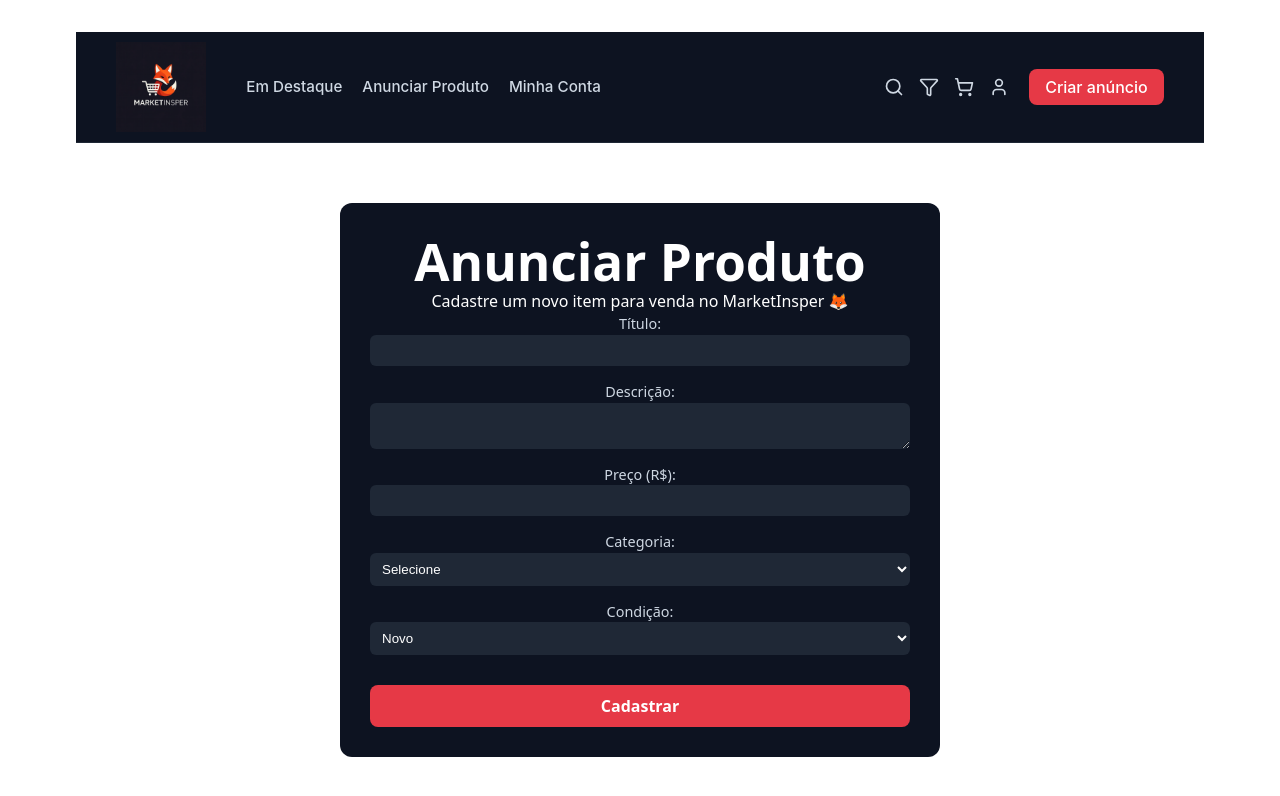
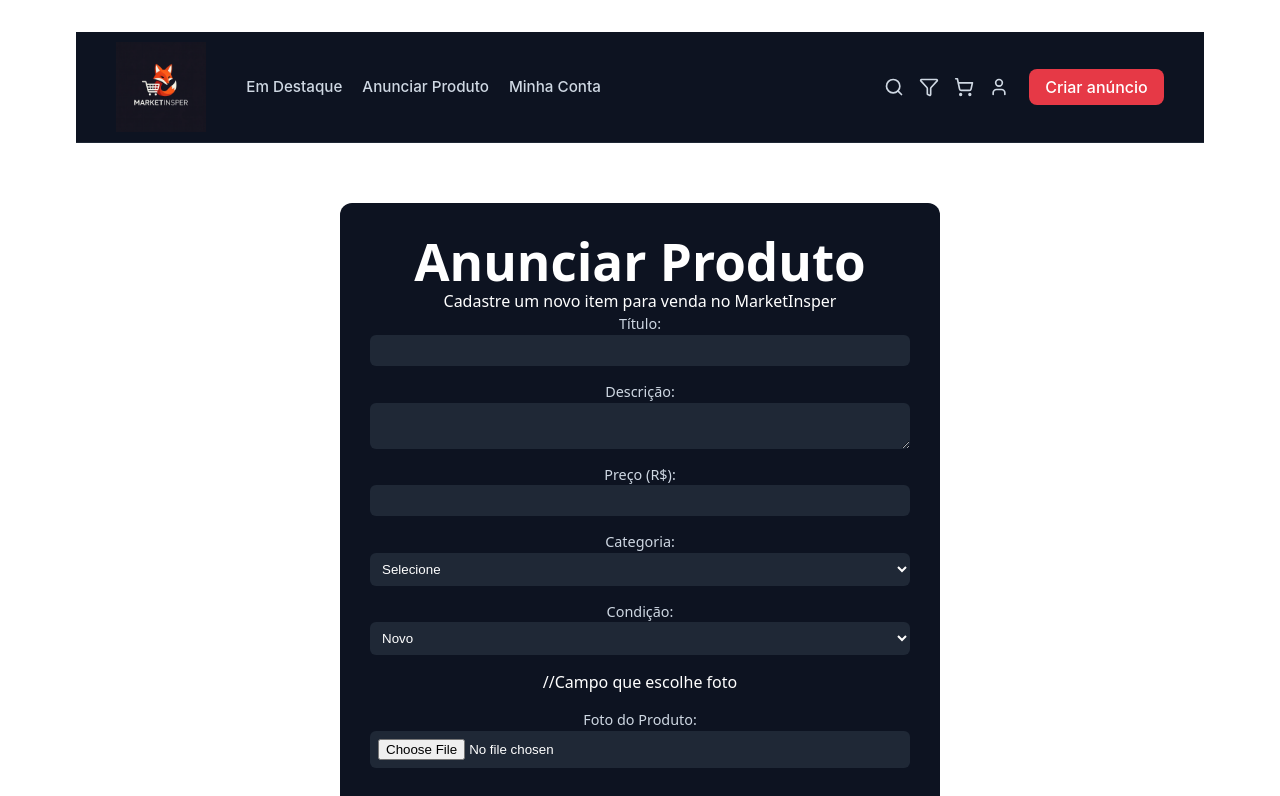
Before and after one commit to insper-classroom/20252-progeficaz-projeto-final-frontend-market-place-insper-front, a React (Vite) app: page /anunciar in a window 1280 px wide. Shown: the top 796 px of the page. Built offline with nearby package versions, Linux system fonts and the light colour scheme.

Commit message:
add cadastro de produtos

```diff
--- a/src/components/Anunciar/anunciar.jsx
+++ b/src/components/Anunciar/anunciar.jsx
@@ -8,17 +8,23 @@ export default function Anunciar() {
     price: "",
     category: "",
     condition: "Novo",
+    image: null,
   });
 
   const [mensagem, setMensagem] = useState("");
   const [erro, setErro] = useState("");
 
-  // Atualiza o estado do formulário conforme o usuário digita
+  // Atualiza os campos do formulário
   const handleChange = (e) => {
-    setFormData({ ...formData, [e.target.name]: e.target.value });
+    const { name, value, files } = e.target;
+    if (name === "image") {
+      setFormData({ ...formData, image: files[0] });
+    } else {
+      setFormData({ ...formData, [name]: value });
+    }
   };
 
-  // Envia o produto para o backend
+  // Envia o produto pro backend
   const handleSubmit = async (e) => {
     e.preventDefault();
     setMensagem("");
@@ -26,15 +32,23 @@ export default function Anunciar() {
 
     try {
       const base = import.meta.env.VITE_API_URL || "http://localhost:5000";
-      const token = localStorage.getItem("token"); // JWT salvo após login
+      const token = localStorage.getItem("token"); // precisa estar logado!
+
+      // Monta o corpo do formulário com arquivo
+      const data = new FormData();
+      data.append("title", formData.title);
+      data.append("description", formData.description);
+      data.append("price", formData.price);
+      data.append("category", formData.category);
+      data.append("condition", formData.condition);
+      data.append("image", formData.image);
 
       const response = await fetch(`${base}/`, {
         method: "POST",
         headers: {
-          "Content-Type": "application/json",
-          "Authorization": `Bearer ${token}`,
+          Authorization: `Bearer ${token}`,
         },
-        body: JSON.stringify(formData),
+        body: data, // FormData, não JSON
       });
 
       if (!response.ok) {
@@ -42,9 +56,9 @@ export default function Anunciar() {
         throw new Error(errorData.error || "Erro ao criar o produto");
       }
 
-      const data = await response.json();
+      const result = await response.json();
       setMensagem(`✅ Produto "${formData.title}" criado com sucesso!`);
-      console.log("Resposta da API:", data);
+      console.log("Imagem salva em:", result.image_url);
 
       // limpa os campos
       setFormData({
@@ -53,16 +67,17 @@ export default function Anunciar() {
         price: "",
         category: "",
         condition: "Novo",
+        image: null,
       });
     } catch (err) {
-      setErro(`❌ ${err.message}`);
+      setErro(`${err.message}`);
     }
   };
 
   return (
     <div className="anunciar-container">
       <h1>Anunciar Produto</h1>
-      <p>Cadastre um novo item para venda no MarketInsper 🦊</p>
+      <p>Cadastre um novo item para venda no MarketInsper</p>
 
       <form onSubmit={handleSubmit} className="anunciar-form">
         <label>
@@ -126,6 +141,18 @@ export default function Anunciar() {
           </select>
         </label>
 
+        //Campo que escolhe foto
+        <label>
+          Foto do Produto:
+          <input
+            type="file"
+            name="image"
+            accept="image/*"
+            onChange={handleChange}
+            required
+          />
+        </label>
+
         <button type="submit">Cadastrar</button>
       </form>
 
```
